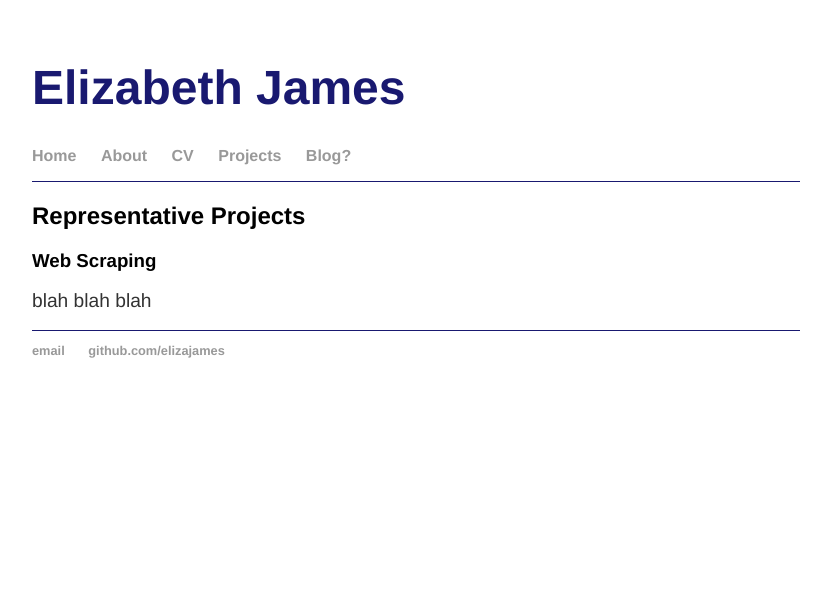
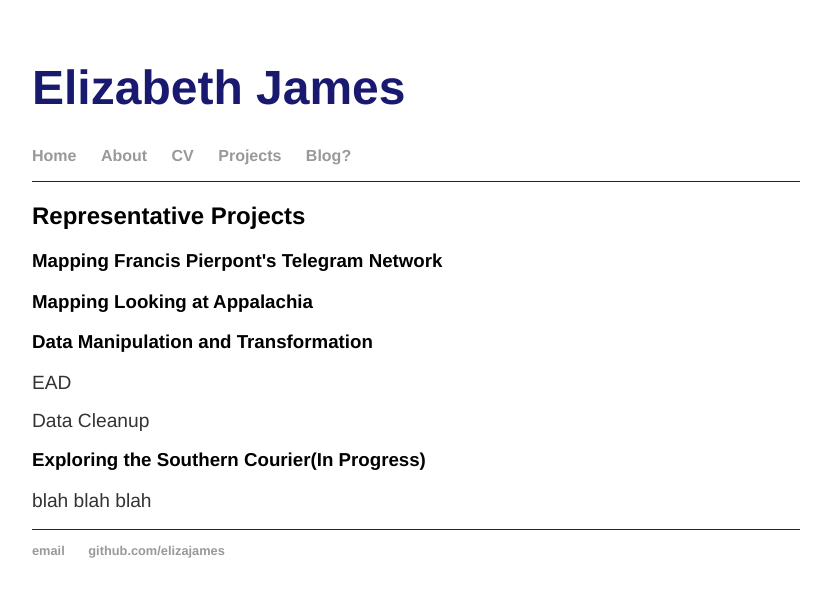
Before and after one commit to elizajames/old_site, a Jekyll site: the page built from projects/index.html, in a window 1280 px wide. Shown: the top 597 px of the page, without its empty margins (224-1055 px from the left). Built offline with Jekyll 4.4.1, drawn with Linux system fonts in a browser that asks for light colours.

Commit message:
Update index.html

```diff
--- a/projects/index.html
+++ b/projects/index.html
@@ -3,7 +3,14 @@ layout: default
 title: Projects Completed
 ---
 <div class="blurb">
-	<h2> Representative Projects</h2>
-	<h3>Web Scraping</h3>
+	<h2>Representative Projects</h2>
+	<h3>Mapping Francis Pierpont's Telegram Network</h3>
+	<h3>Mapping Looking at Appalachia</h3>
+	<h3>Data Manipulation and Transformation</h3>
+	<p>EAD</p>
+	<p>Data Cleanup</p>
+	<h3>Exploring the Southern Courier(In Progress)</h3>
+	<p></p>
+
 	<p>blah blah blah</p>
 </div><!-- /.blurb -->
```
